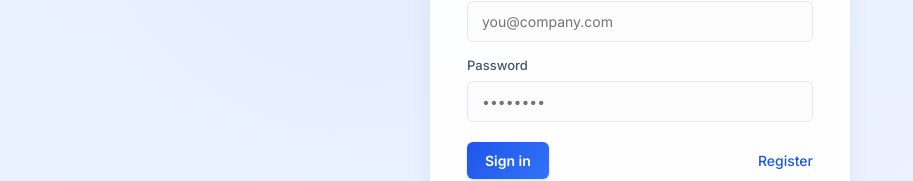
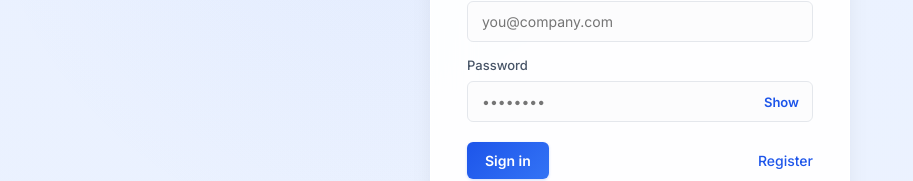
Before and after one commit to webfalaInitiative/examflow, a Next.js app in the folder frontend/: page /login in a window 1280 px wide. Shown: the part 403-584 px from the top of the page, without its empty margins (0-913 px from the left). Built offline with nearby package versions, Linux system fonts and the light colour scheme; no server answers.

Commit message:
Add Show/Hide password toggle on login and register pages

```diff
--- a/frontend/pages/login.js
+++ b/frontend/pages/login.js
@@ -10,6 +10,7 @@ export default function Login() {
   const router = useRouter();
   const [email, setEmail] = useState('');
   const [password, setPassword] = useState('');
+  const [showPassword, setShowPassword] = useState(false);
   const [error, setError] = useState('');
   const [submitting, setSubmitting] = useState(false);
   const [notice, setNotice] = useState('');
@@ -65,7 +66,23 @@ export default function Login() {
           <input id="email" type="email" value={email} onChange={(e) => setEmail(e.target.value)} placeholder="you@company.com" />
 
           <label htmlFor="password">Password</label>
-          <input id="password" type="password" value={password} onChange={(e) => setPassword(e.target.value)} placeholder="••••••••" />
+          <div className="password-input-wrapper">
+            <input
+              id="password"
+              type={showPassword ? 'text' : 'password'}
+              value={password}
+              onChange={(e) => setPassword(e.target.value)}
+              placeholder="••••••••"
+            />
+            <button
+              type="button"
+              className="password-toggle-btn"
+              onClick={() => setShowPassword(!showPassword)}
+              aria-label={showPassword ? 'Hide password' : 'Show password'}
+            >
+              {showPassword ? 'Hide' : 'Show'}
+            </button>
+          </div>
 
           {error && <p className="error" role="alert">{error}</p>}
 
--- a/frontend/styles/globals.css
+++ b/frontend/styles/globals.css
@@ -191,6 +191,39 @@ input[type="text"], input[type="email"], input[type="password"], textarea, selec
 input:focus, textarea:focus, select:focus {
   border-color: var(--primary-400);
   box-shadow: 0 0 0 3px rgba(51,115,245,.12);
+}
+
+.password-input-wrapper {
+  position: relative;
+  display: flex;
+  align-items: center;
+  margin-top: 6px;
+}
+.password-input-wrapper input {
+  margin-top: 0;
+  padding-right: 68px;
+}
+.password-toggle-btn {
+  position: absolute;
+  right: 6px;
+  top: 50%;
+  transform: translateY(-50%);
+  background: transparent !important;
+  border: none !important;
+  box-shadow: none !important;
+  color: var(--primary-600) !important;
+  font-size: 13px;
+  font-weight: 600;
+  padding: 4px 8px !important;
+  border-radius: var(--radius-sm);
+  cursor: pointer;
+  transition: var(--transition);
+}
+.password-toggle-btn:hover {
+  background: var(--primary-50) !important;
+  filter: none !important;
+  transform: translateY(-50%) !important;
+  box-shadow: none !important;
 }
 
 .form-actions { display: flex; align-items: center; justify-content: space-between; margin-top: 20px; }
```
Also changed, not shown: frontend/pages/register.js (+18 -1 lines).
